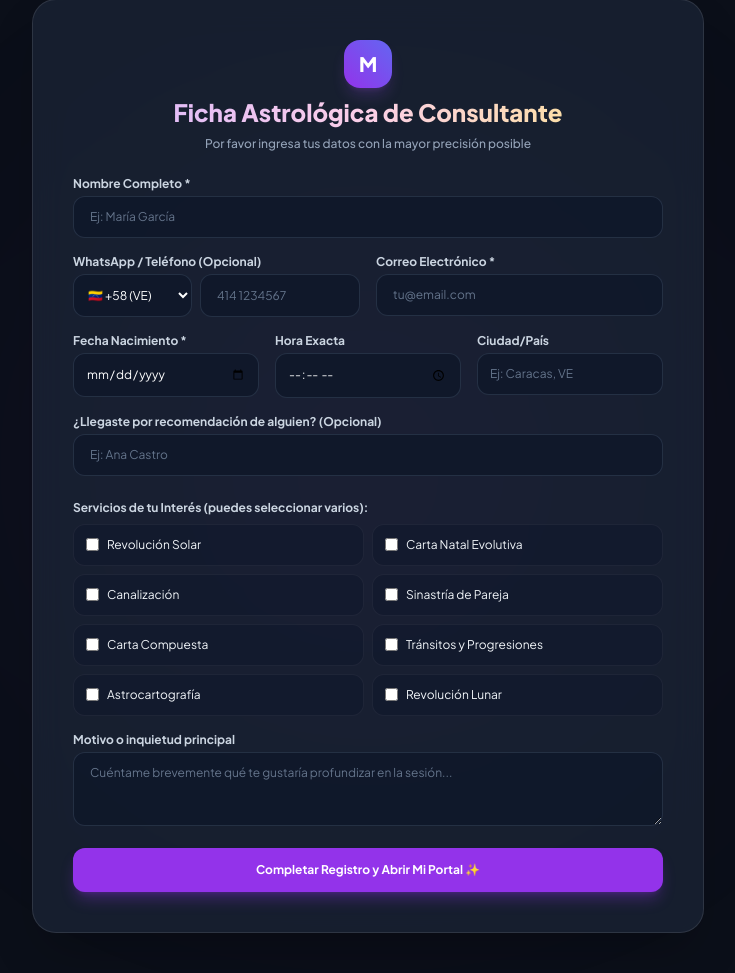
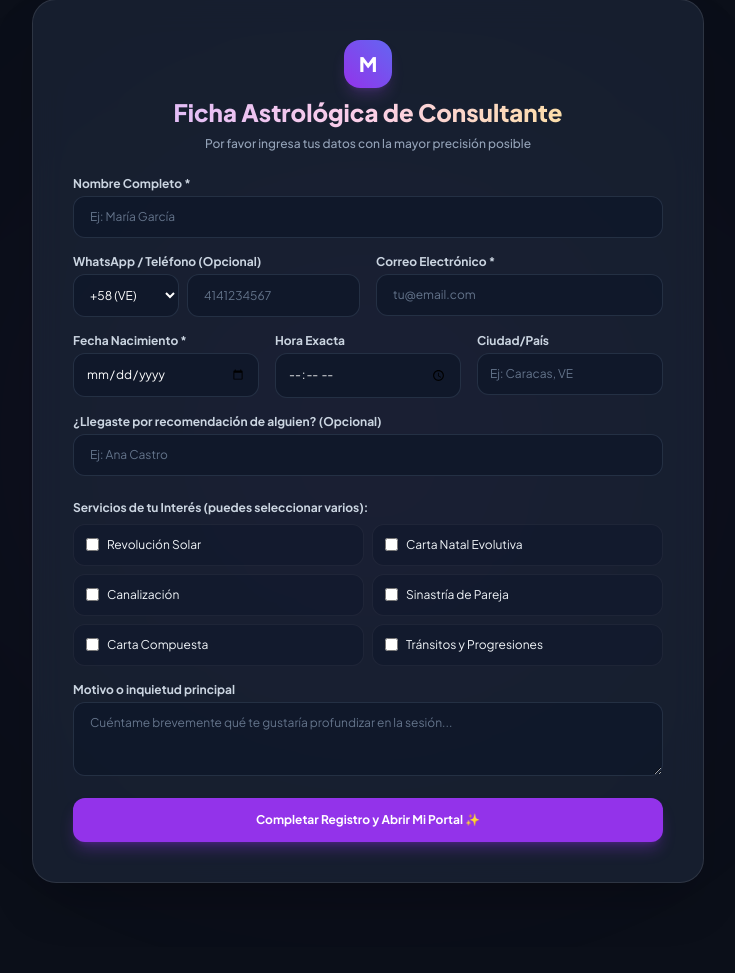
Before and after one commit to ItsVal00/Sistema, a Flask app: page /registro-form in a window 1280 px wide. Shown: the part 65-1038 px from the top of the page, without its empty margins (272-1007 px from the left). After the commit the page ends 948 px from the top, so only its background shows below. Run offline with Flask 3, Linux system fonts and the light colour scheme; parts of the project's set-up code (start-up, migrations or seed data) failed here and were passed over; some libraries are stand-ins or nearby versions.

Commit message:
Update admin dashboard layout and fix country code selection

```diff
--- a/templates/formulario.html
+++ b/templates/formulario.html
@@ -55,8 +55,7 @@
             {% endwith %}
 
             <!-- FORMULARIO -->
-            <form action="/registro-form" method="POST" autocomplete="off" onsubmit="prepararTelefonoSubmit('codigo_pais_reg', 'numero_telefono_reg', 'telefono_hidden_reg')" class="space-y-4">
-                <input type="hidden" name="telefono" id="telefono_hidden_reg">
+            <form action="/registro-form" method="POST" autocomplete="off" class="space-y-4">
 
                 <!-- Nombre Completo -->
                 <div>
@@ -65,39 +64,30 @@
                            class="w-full bg-slate-900/80 border border-slate-700/60 rounded-xl px-4 py-3 text-xs text-white placeholder-slate-500 focus:outline-none focus:border-purple-500 transition">
                 </div>
 
-                <!-- Contacto: WhatsApp / Teléfono con Código de País + Email -->
+                <!-- TELÉFONO Y CORREO -->
                 <div class="grid grid-cols-1 md:grid-cols-2 gap-4">
                     <div>
                         <label class="block text-xs font-bold text-slate-300 mb-1">WhatsApp / Teléfono (Opcional)</label>
                         <div class="flex gap-2">
-                            <select id="codigo_pais_reg" class="bg-slate-900/80 border border-slate-700/60 rounded-xl px-2.5 py-3 text-xs text-white focus:outline-none focus:border-purple-500 transition shrink-0">
-                                <option value="+58">🇻🇪 +58 (VE)</option>
-                                <option value="+34">🇪🇸 +34 (ES)</option>
-                                <option value="+1">🇺🇸 +1 (US/CA)</option>
-                                <option value="+52">🇲🇽 +52 (MX)</option>
-                                <option value="+57">🇨🇴 +57 (CO)</option>
-                                <option value="+54">🇦🇷 +54 (AR)</option>
-                                <option value="+56">🇨🇱 +56 (CL)</option>
-                                <option value="+51">🇵🇪 +51 (PE)</option>
-                                <option value="+593">🇪🇨 +593 (EC)</option>
-                                <option value="+598">🇺🇾 +598 (UY)</option>
-                                <option value="+507">🇵🇦 +507 (PA)</option>
-                                <option value="+506">🇨🇷 +506 (CR)</option>
-                                <option value="+502">🇬🇹 +502 (GT)</option>
-                                <option value="+503">🇸🇻 +503 (SV)</option>
-                                <option value="+504">🇭🇳 +504 (HN)</option>
-                                <option value="+505">🇳🇮 +505 (NI)</option>
-                                <option value="+595">🇵🇾 +595 (PY)</option>
-                                <option value="+591">🇧🇴 +591 (BO)</option>
-                                <option value="+1">🇩🇴 +1 (DO)</option>
-                                <option value="+1">🇵🇷 +1 (PR)</option>
-                                <option value="+44">🇬🇧 +44 (UK)</option>
-                                <option value="+49">🇩🇪 +49 (DE)</option>
-                                <option value="+39">🇮🇹 +39 (IT)</option>
-                                <option value="+33">🇫🇷 +33 (FR)</option>
-                                <option value="+351">🇵🇹 +351 (PT)</option>
+                            <select name="codigo_pais" class="bg-slate-900/80 border border-slate-700/60 rounded-xl px-3 py-3 text-xs text-white focus:outline-none focus:border-purple-500 transition shrink-0">
+                                <option value="+58">+58 (VE)</option>
+                                <option value="+34">+34 (ES)</option>
+                                <option value="+1">+1 (US/CA)</option>
+                                <option value="+52">+52 (MX)</option>
+                                <option value="+57">+57 (CO)</option>
+                                <option value="+54">+54 (AR)</option>
+                                <option value="+56">+56 (CL)</option>
+                                <option value="+51">+51 (PE)</option>
+                                <option value="+593">+593 (EC)</option>
+                                <option value="+598">+598 (UY)</option>
+                                <option value="+507">+507 (PA)</option>
+                                <option value="+506">+506 (CR)</option>
+                                <option value="+44">+44 (UK)</option>
+                                <option value="+49">+49 (DE)</option>
+                                <option value="+39">+39 (IT)</option>
+                                <option value="+33">+33 (FR)</option>
                             </select>
-                            <input type="text" id="numero_telefono_reg" placeholder="414 1234567" autocomplete="off"
+                            <input type="text" name="telefono" placeholder="4141234567" autocomplete="off"
                                    class="w-full bg-slate-900/80 border border-slate-700/60 rounded-xl px-4 py-3 text-xs text-white placeholder-slate-500 focus:outline-none focus:border-purple-500 transition">
                         </div>
                     </div>
@@ -162,14 +152,6 @@
                             <input type="checkbox" name="servicios" value="Tránsitos y Progresiones" class="accent-purple-600 rounded">
                             <span>Tránsitos y Progresiones</span>
                         </label>
-                        <label class="flex items-center gap-2 bg-slate-900/50 p-3 rounded-xl border border-white/5 cursor-pointer hover:border-purple-500/30 transition">
-                            <input type="checkbox" name="servicios" value="Astrocartografía" class="accent-purple-600 rounded">
-                            <span>Astrocartografía</span>
-                        </label>
-                        <label class="flex items-center gap-2 bg-slate-900/50 p-3 rounded-xl border border-white/5 cursor-pointer hover:border-purple-500/30 transition">
-                            <input type="checkbox" name="servicios" value="Revolución Lunar" class="accent-purple-600 rounded">
-                            <span>Revolución Lunar</span>
-                        </label>
                     </div>
                 </div>
 
@@ -191,21 +173,6 @@
 
     </div>
 
-    <script>
-        lucide.createIcons();
-
-        function prepararTelefonoSubmit(selectId, inputNumId, hiddenId) {
-            const selectCod = document.getElementById(selectId);
-            const inputNum = document.getElementById(inputNumId);
-            const hiddenInput = document.getElementById(hiddenId);
-
-            const num = inputNum.value.trim();
-            if (num) {
-                hiddenInput.value = selectCod.value + ' ' + num;
-            } else {
-                hiddenInput.value = '';
-            }
-        }
-    </script>
+    <script>lucide.createIcons();</script>
 </body>
 </html>
```
Also changed, not shown: templates/admin_dashboard.html (+22 -11 lines).
